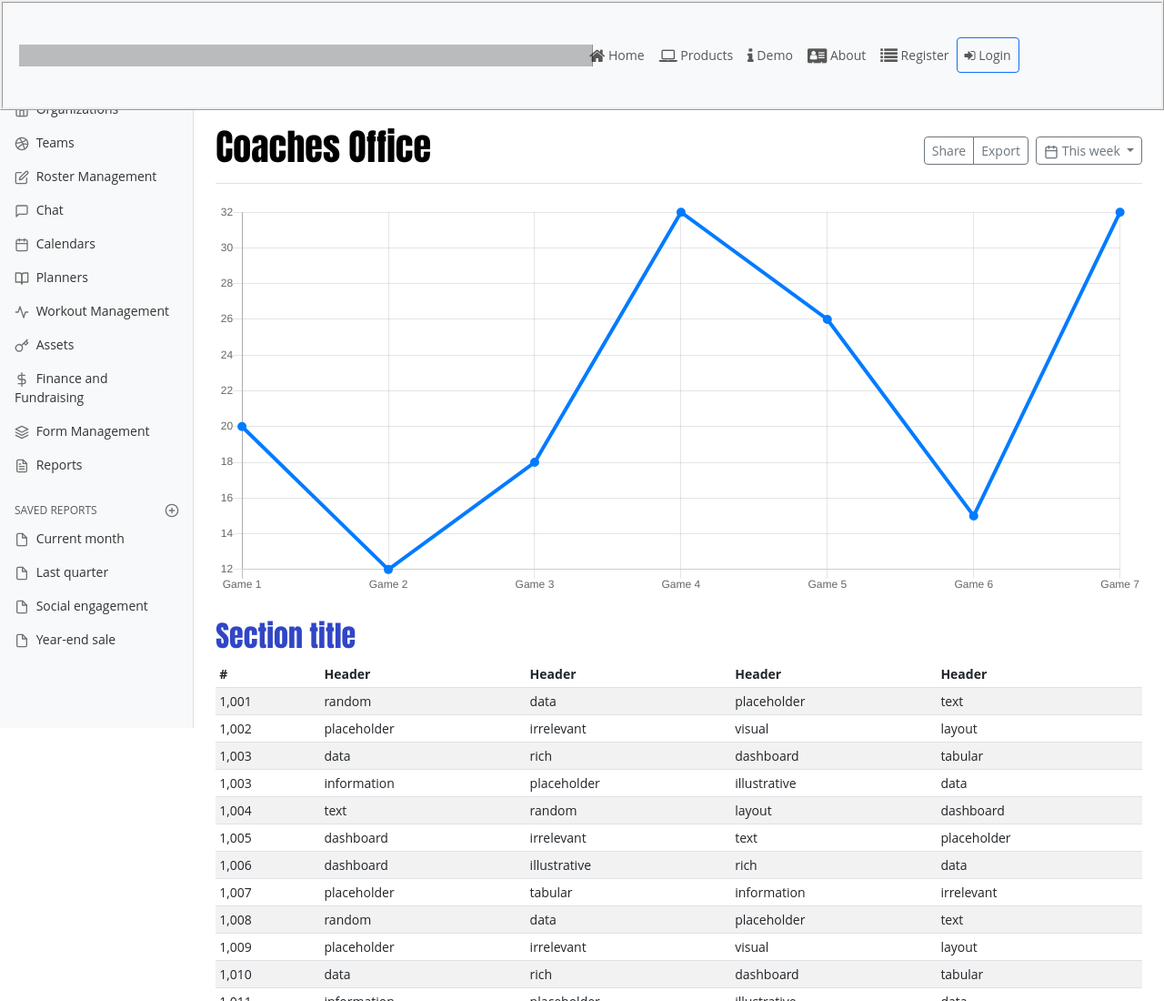
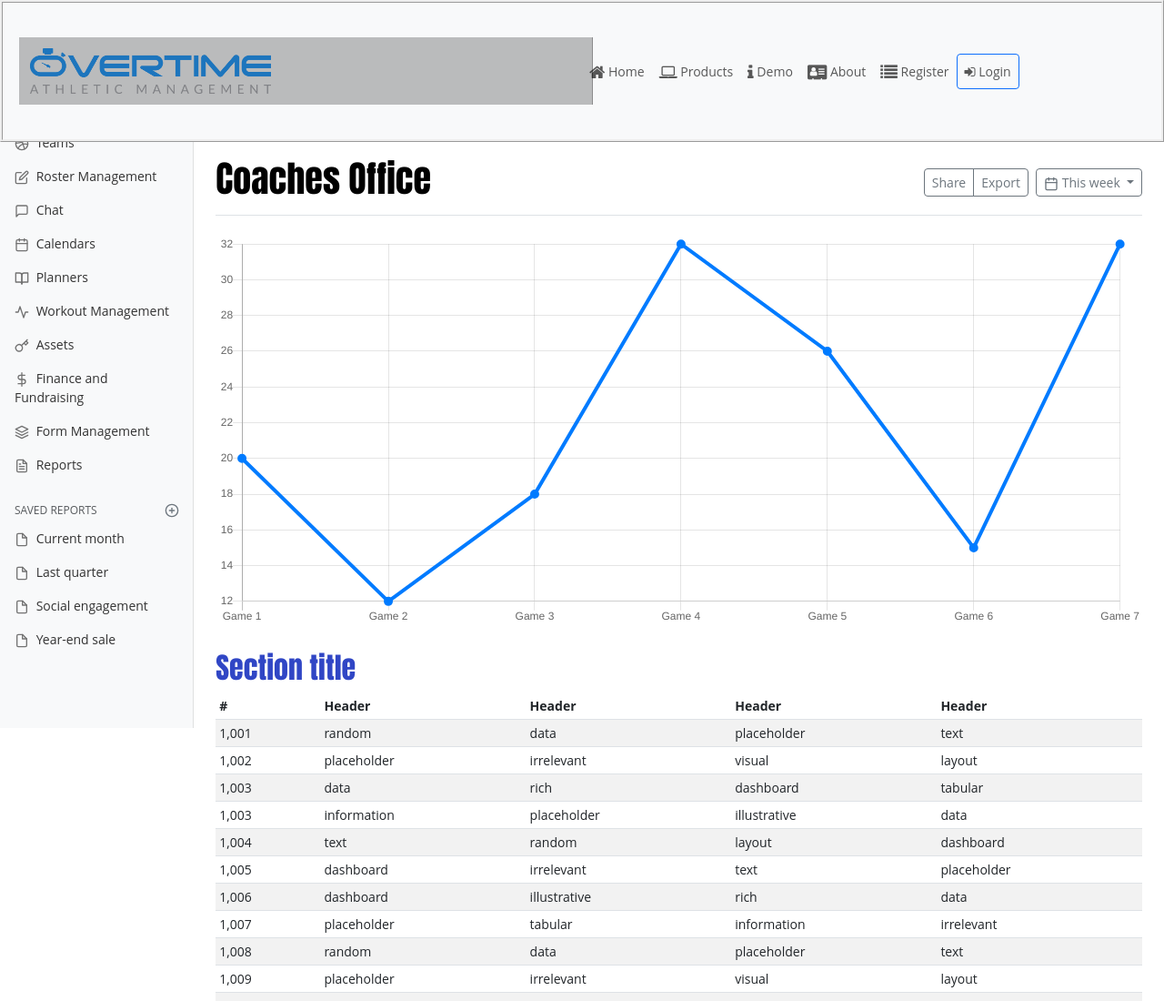
Before and after one commit to bartholomewdevelopment/overtimeam, a website: page coach_dashboard.html in a window 1280 px wide. Shown: the top 1100 px of the page at 91% size. Drawn offline with nearby package versions, Linux system fonts and the light colour scheme; files that its build step writes are made by us from their sources; files whose address does not match are found by name.

Commit message:
fixed logo on coach page

```diff
--- a/coach_dashboard.html
+++ b/coach_dashboard.html
@@ -30,8 +30,7 @@
   <header class="jumbotron jumbotron-fluid bg-light sticky-top">
     <nav class="navbar navbar-expand-sm bg-light">
       <div class="col">
-        <div class="row"><a class="navbar-brand" href="index.html" img="/logo.png" height="50"></a></div>
-      </div>
+        <div class="row"><a class="navbar-brand" href="index.html"><img src="img/logo.png" height="50" /></a></div>      </div>
       <div class="col">
         <div class="row">
           <div class="collapse navbar-collapse" id="overtimeNavbar">
```
Also changed, not shown: 1 other file.
